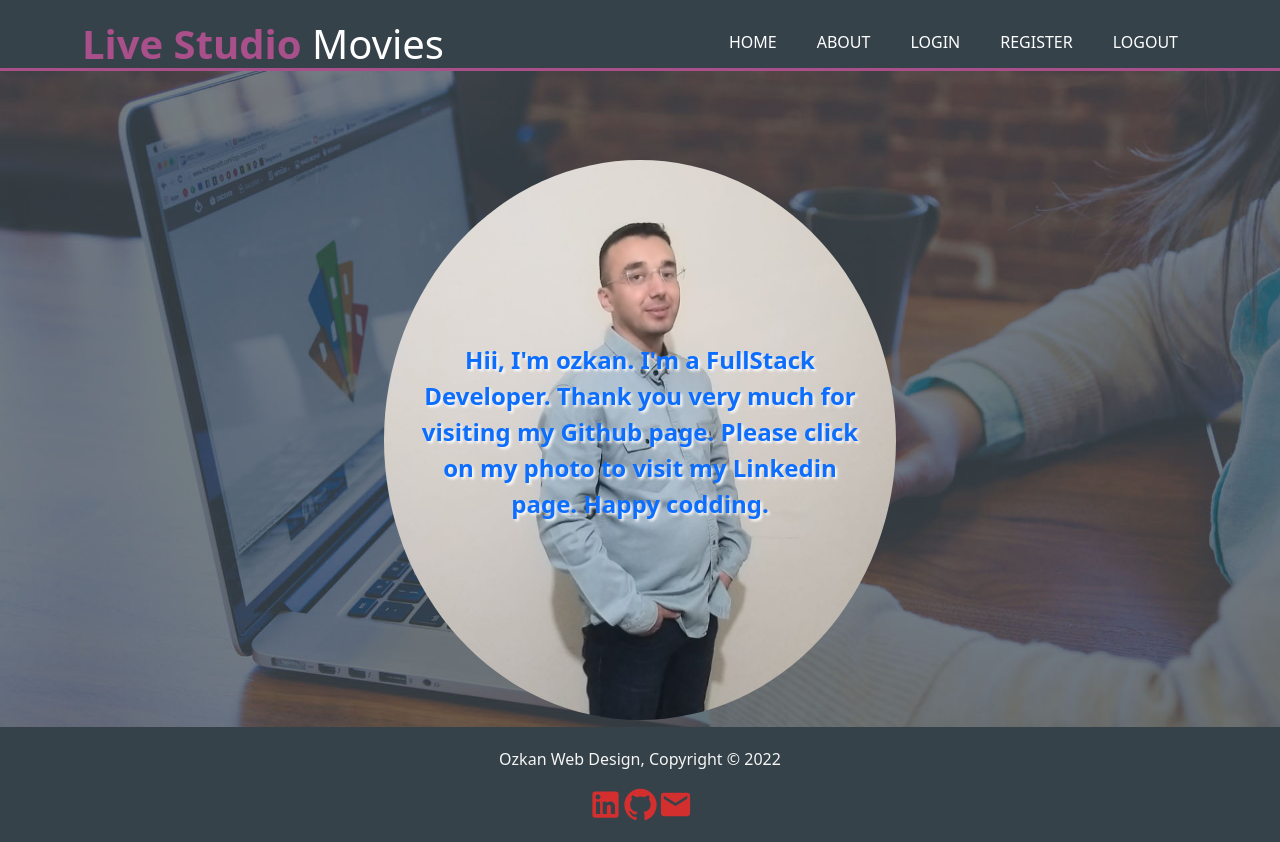
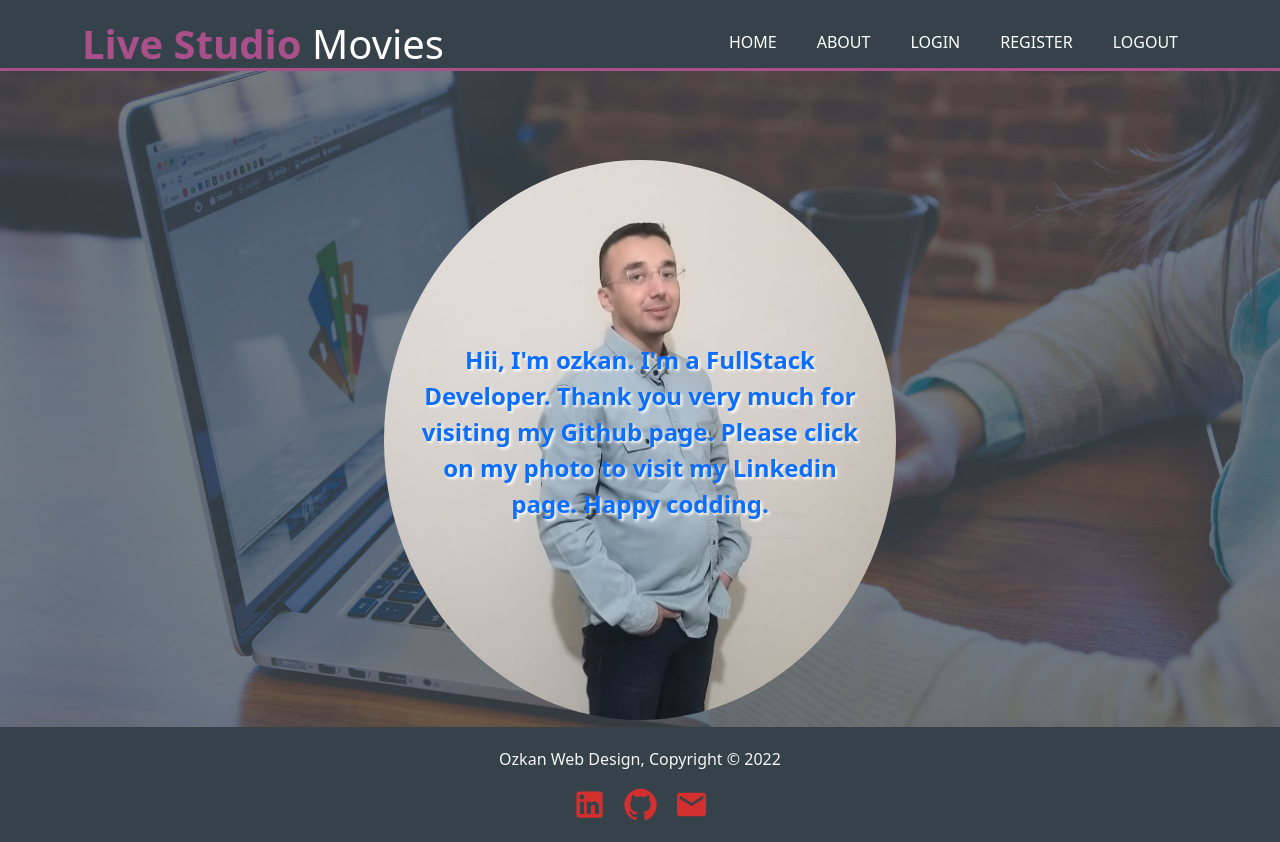
Before and after one commit to ozkankomu/movie-app-react, a React (Create React App) app: page /about in a window 1280 px wide. Built offline with nearby package versions, Linux system fonts and the light colour scheme.

Commit message:
finished

```diff
--- a/src/components/footer/Footer.js
+++ b/src/components/footer/Footer.js
@@ -8,15 +8,21 @@ const Footer = () => {
   return (
     <footer className="m-0">
       <p>Ozkan Web Design, Copyright &copy; {new Date().getFullYear()}</p>
-      <a href="https://www.linkedin.com/in/ozkankomu/">
+      <div>
+        <a href="https://www.linkedin.com/in/ozkankomu/" target="_blanked">
           <LinkedInIcon fontSize="large" color="error" />
         </a>
-      <a href="https://github.com/ozkankomu">
+        <a
+          className="p-3"
+          href="https://github.com/ozkankomu"
+          target="_blanked"
+        >
           <GitHubIcon fontSize="large" color="error" />
         </a>
-      <a href="ozkankomu35@gmail.com">
+        <a href="https://ozkankomu35@gmail.com" target="_blanked">
           <MailIcon fontSize="large" color="error" />
         </a>
+      </div>
     </footer>
   );
 };
```
Lines whose indentation alone changed are shown as unchanged.
